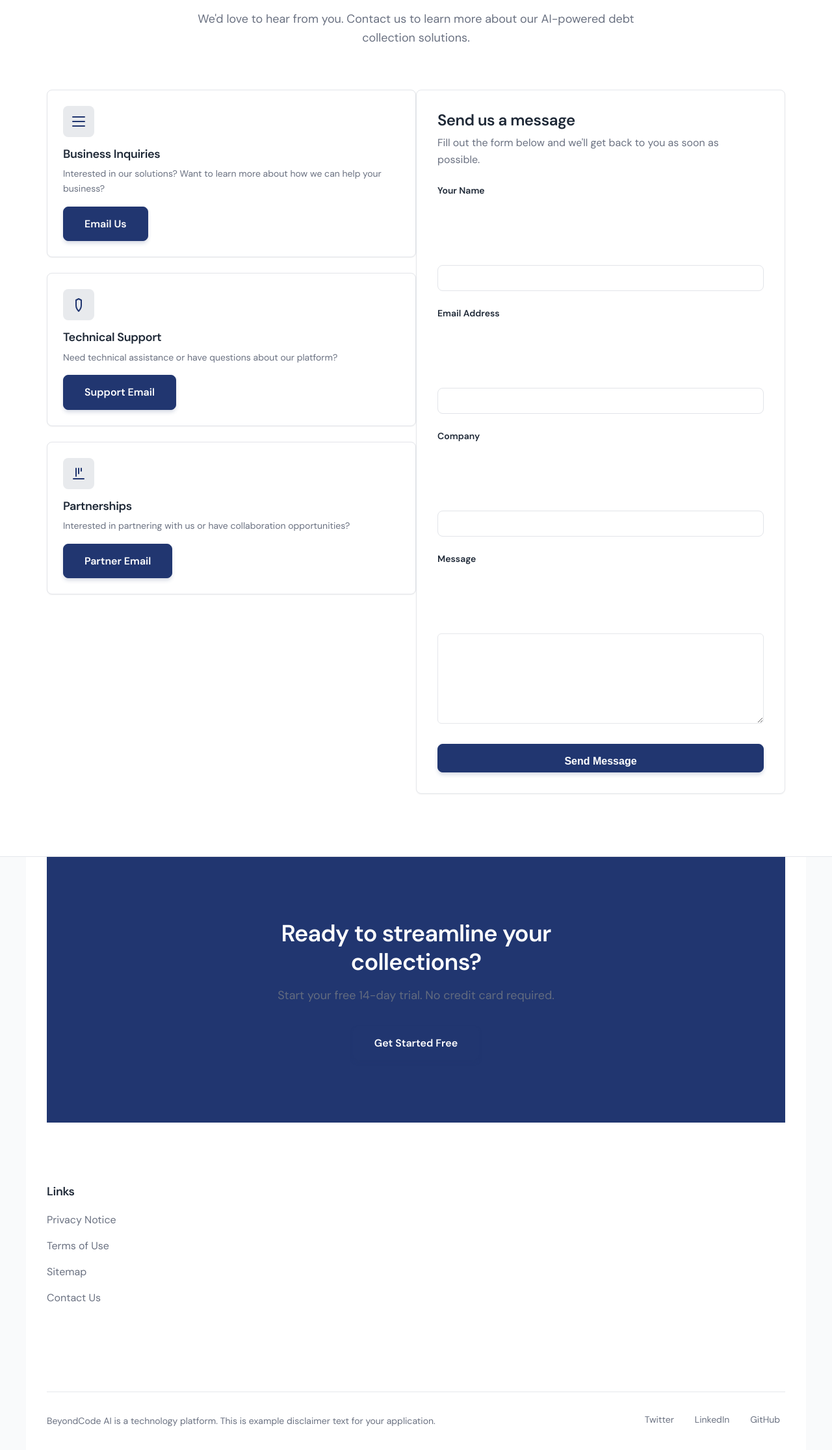
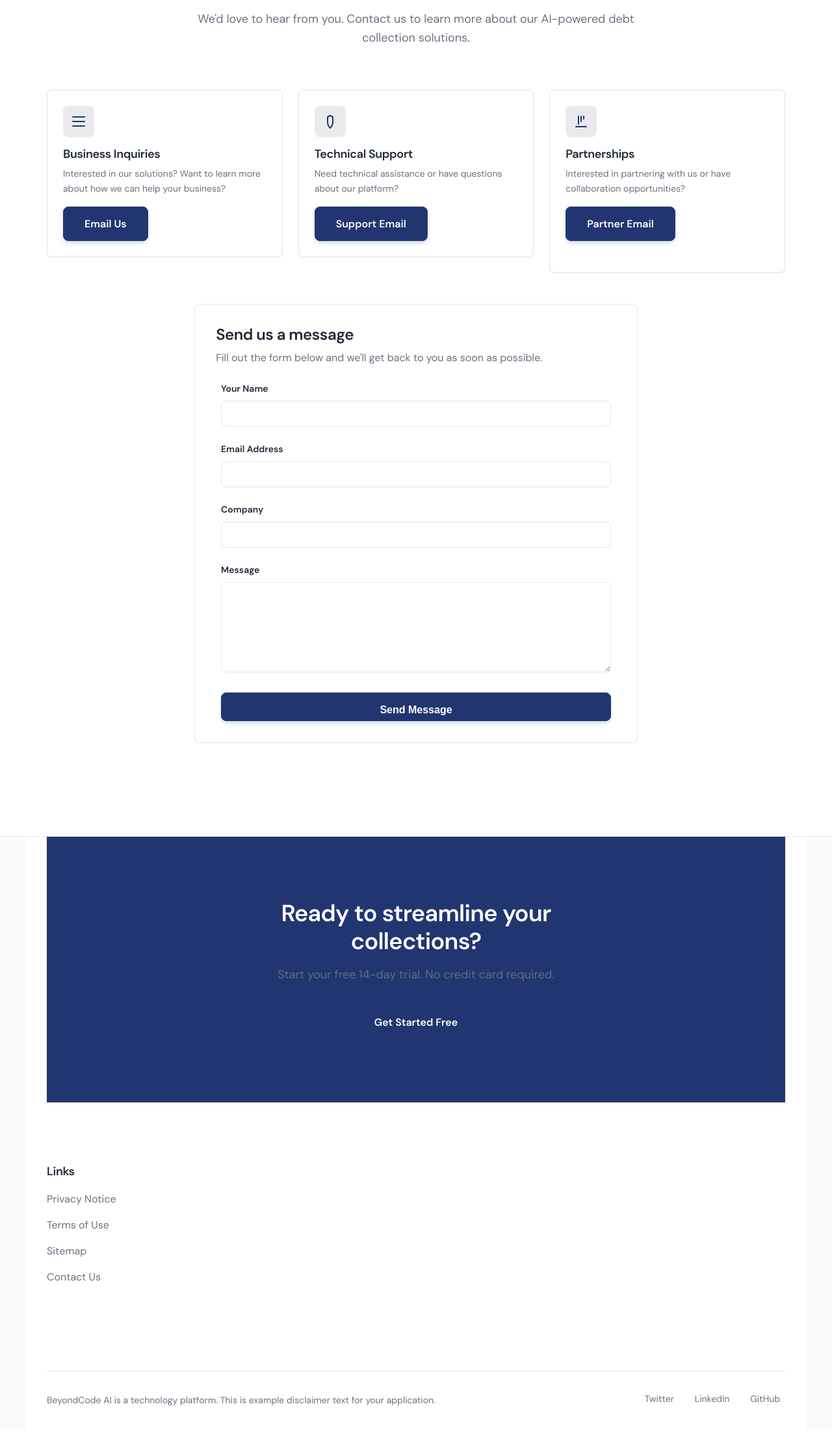
Before and after one commit to MansiChavda87/beyondcode, a Django app: page /contact/ in a window 1280 px wide. Shown: the part 125-2357 px from the top of the page at 65% size. After the commit the page ends 2289 px from the top, so only its background shows below. Run offline with Django 5.2, Linux system fonts and the light colour scheme; data comes from the database, SQL or seed files in the repository.

Commit message:
Fixed Contact us page design

```diff
--- a/beyondcode_project/marketing/static/marketing/css/design-system.css
+++ b/beyondcode_project/marketing/static/marketing/css/design-system.css
@@ -1037,3 +1037,8 @@ textarea {
     flex-direction: column;
   }
 }
+
+.contact-form-container{
+    width: 60%;
+    margin: auto;
+}
--- a/beyondcode_project/marketing/templates/marketing/pages/contact.html
+++ b/beyondcode_project/marketing/templates/marketing/pages/contact.html
@@ -12,8 +12,8 @@
                 <p class="text-lg text-muted-foreground max-w-2xl mx-auto">We'd love to hear from you. Contact us to learn more about our AI-powered debt collection solutions.</p>
             </div>
 
-            <div class="contact-content grid md:grid-cols-2 gap-12">
-                <div class="contact-info">
+            <div class="contact-content  gap-12">
+                <div class="contact-info grid md:grid-cols-2 lg:grid-cols-3 gap-6 mb-12">
                     <div class="contact-card card p-6 mb-6">
                         <div class="contact-icon w-12 h-12 rounded-lg bg-accent flex items-center justify-center mb-4">
                             <svg width="24" height="24" viewBox="0 0 24 24" fill="none" xmlns="http://www.w3.org/2000/svg">
@@ -60,29 +60,29 @@
                     </div>
                 </div>
 
-                <div class="contact-form-container">
+                <div class="contact-form-container section-padding">
                     <div class="card p-8 bg-card border border-border rounded-lg">
                         <h3 class="form-title text-2xl font-bold text-foreground mb-2">Send us a message</h3>
                         <p class="form-subtitle text-muted-foreground mb-6">Fill out the form below and we'll get back to you as soon as possible.</p>
 
                         <form class="contact-form space-y-6">
                             <div class="form-group">
-                                <label for="name" class="form-label block mb-2 font-medium text-sm">Your Name</label>
+                                <label for="name" class="form-label mb-2 font-medium text-sm">Your Name</label>
                                 <input type="text" id="name" name="name" class="form-input w-full" required>
                             </div>
 
                             <div class="form-group">
-                                <label for="email" class="form-label block mb-2 font-medium text-sm">Email Address</label>
+                                <label for="email" class="form-label mb-2 font-medium text-sm">Email Address</label>
                                 <input type="email" id="email" name="email" class="form-input w-full" required>
                             </div>
 
                             <div class="form-group">
-                                <label for="company" class="form-label block mb-2 font-medium text-sm">Company</label>
+                                <label for="company" class="form-label mb-2 font-medium text-sm">Company</label>
                                 <input type="text" id="company" name="company" class="form-input w-full">
                             </div>
 
                             <div class="form-group">
-                                <label for="message" class="form-label block mb-2 font-medium text-sm">Message</label>
+                                <label for="message" class="form-label mb-2 font-medium text-sm">Message</label>
                                 <textarea id="message" name="message" rows="5" class="form-textarea w-full" required></textarea>
                             </div>
 
--- a/beyondcode_project/static/marketing/css/main.css
+++ b/beyondcode_project/static/marketing/css/main.css
@@ -4,7 +4,7 @@
  */
 
 /* ==========================================================================
-   CSS CUSTOM PROPERTIES (CSS VARIABLES)
+   CSS CUSTOM PROPERTIES (CSS VARIABLES) Orignal
    ========================================================================== */
 
 :root {
@@ -182,8 +182,8 @@ img {
 }
 
 .section-padding {
-    padding-top: var(--spacing-4xl);
-    padding-bottom: var(--spacing-4xl);
+    padding-top: var(--spacing-2xl);
+    padding-bottom: var(--spacing-2xl);
 }
 
 /* .bg-background {
```
Also changed, not shown: 1 other file.
